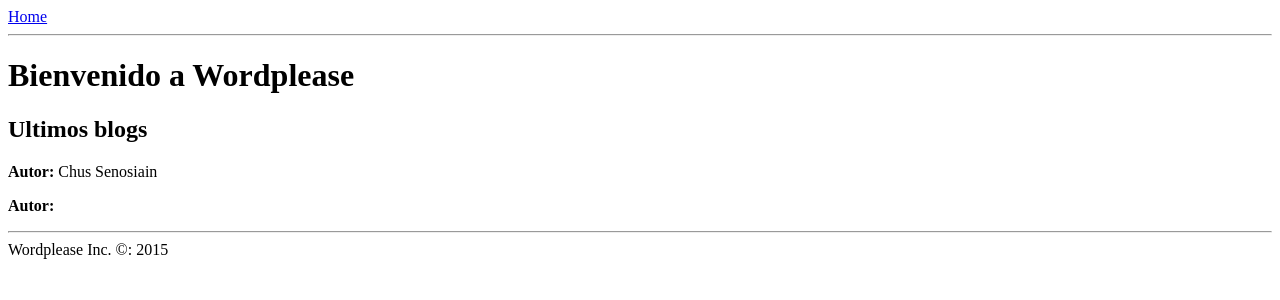
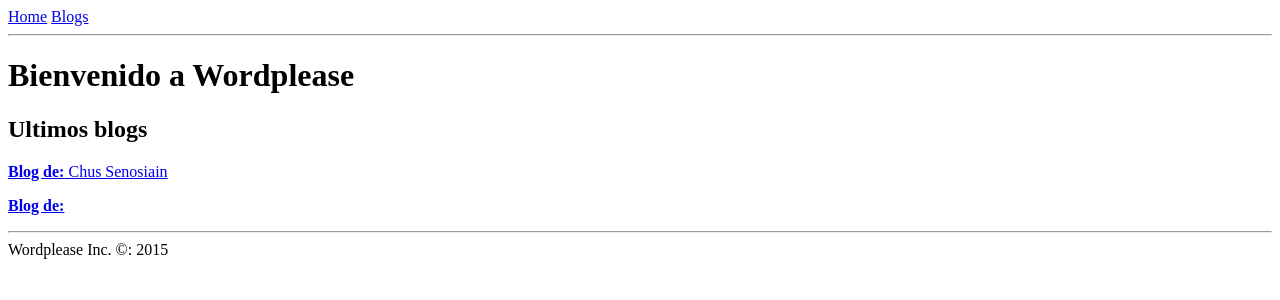
Before and after one commit to ChusSenosiain/Wordplease, a Django app: page /blogs in a window 1280 px wide. Shown: the top 300 px of the page. Run offline with Django 3.2, Linux system fonts and the light colour scheme; data comes from the database, SQL or seed files in the repository.

Commit message:
Add blogs link to menu

```diff
--- /dev/null
+++ b/posts/templates/blogs/blog_detail.html
@@ -0,0 +1,6 @@
+{% extends 'posts/base.html' %}
+{% block 'content' %}
+
+    <h1>Blog detail</h1>
+
+{% endblock %}
--- a/posts/templates/blogs/blog_list.html
+++ b/posts/templates/blogs/blog_list.html
@@ -4,14 +4,13 @@
     <h1>Bienvenido a Wordplease</h1>
 
     {% if bloglist|length > 0 %}
-
         <h2>Ultimos blogs</h2>
         {% for User in bloglist %}
-            <p><strong>Autor:</strong> {{User.first_name}} {{User.last_name}}</p>
+            <a href="{% url 'blog_detail' User.pk %}">
+            <p><strong>Blog de:</strong> {{User.first_name}} {{User.last_name}}</p>
+            </a>
         {% endfor %}
-
     {% else  %}
-
         <p>No hay blogs</p>
     {% endif %}
 
--- a/posts/templates/posts/menu.html
+++ b/posts/templates/posts/menu.html
@@ -1,2 +1,3 @@
 <a href="{% url 'home' %}">Home</a>
+<a href="{% url 'blogs' %}">Blogs</a>
 <hr>
--- a/posts/urls.py
+++ b/posts/urls.py
@@ -7,4 +7,5 @@ urlpatterns = patterns('',
     url(r'^$', views.HomeView.as_view(), name='home'),
     url(r'^post/(?P<pk>[0-9]+)$', views.PostView.as_view(), name='post_detail'),
     url(r'^blogs$', views.BlogsView.as_view(), name='blogs'),
+    url(r'^blogs/(?P<pk>[0-9]+)$', views.BlogView.as_view(), name='blog_detail'),
 )
--- a/posts/views.py
+++ b/posts/views.py
@@ -53,3 +53,19 @@ class BlogsView(View):
         }
 
         return render(request, 'blogs/blog_list.html', context)
+
+
+class BlogView(View):
+
+    def get(self, request, pk):
+
+        try:
+            user = User.objects.get(pk=pk)
+            context = {
+                'user':user,
+            }
+
+            return render(request, 'blogs/blog_detail.html', context)
+
+        except User.DoesNotExist:
+            return HttpResponseNotFound('No existe el blog')
```
